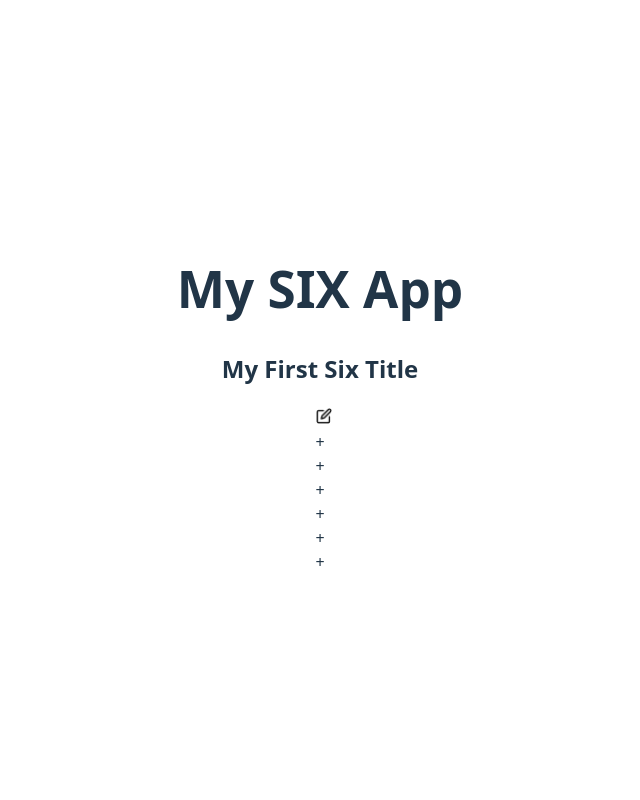
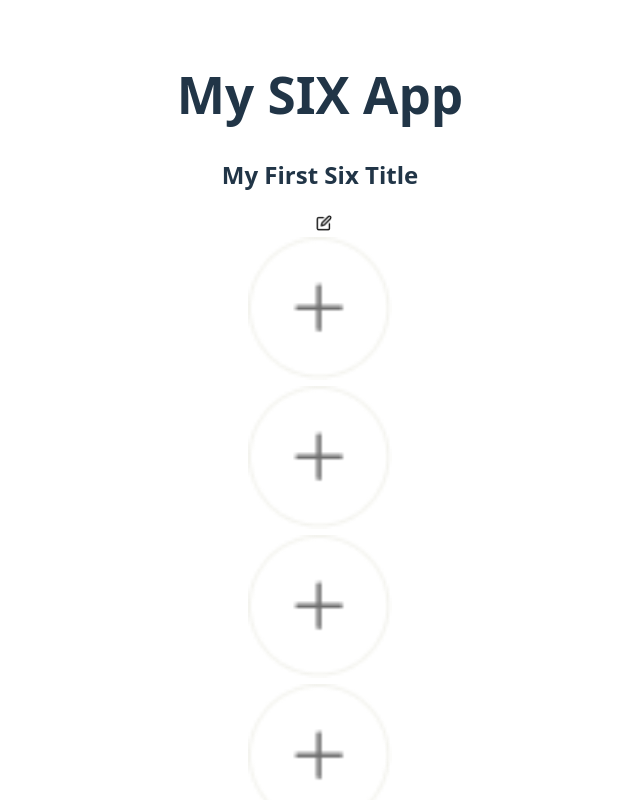
Before and after one commit to gaviral/react-app, a React (Vite) app: page / in a window 1280 px wide. Shown: the top 800 px of the page, without its empty margins (320-960 px from the left). Built offline with nearby package versions, Linux system fonts and the light colour scheme.

Commit message:
feat(pick): Add Pick component with placeholder view and integrate into Six

```diff
--- /dev/null
+++ b/src/components/Pick.tsx
@@ -0,0 +1,20 @@
+import React from 'react';
+import addIcon from '../assets/icon-add.png'; // Assuming path to add icon
+
+interface PickProps {
+    // Props will be added later, e.g., for onClick handler
+    onAdd?: () => void; // Optional: A function to call when the add icon is clicked
+}
+
+const Pick: React.FC<PickProps> = ({ onAdd }) => {
+    // For now, just a placeholder. Later this will show image or add button.
+    // The requirements state "clicking on the + in the placeholder view"
+    return (
+        <div className="pick-container placeholder" onClick={onAdd} style={{ cursor: onAdd ? 'pointer' : 'default' }}>
+            <img src={addIcon} alt="Add Pick" style={{ width: '50%', height: '50%', opacity: 0.7 }} />
+            {/* Later, this component will also display the pick's image and name */}
+        </div>
+    );
+};
+
+export default Pick;
--- a/src/components/Six.tsx
+++ b/src/components/Six.tsx
@@ -1,5 +1,6 @@
 import React, { useState } from 'react';
 import editIcon from '../assets/icon-edit.png'; // Assuming this is the path
+import Pick from './Pick'; // Import the Pick component
 
 interface SixProps {
     title: string;
@@ -23,6 +24,12 @@ const Six: React.FC<SixProps> = ({ title: initialTitle }) => {
     const handleCancel = () => {
         setIsEditing(false);
         // Optionally reset editValue to title if needed, or just close
+    };
+
+    const handleAddPick = (index: number) => {
+        // Placeholder function for adding/editing a pick
+        console.log(`Attempting to add/edit pick at index: ${index}`);
+        // Later, this will prompt for name and image URL
     };
 
     return (
@@ -52,9 +59,7 @@ const Six: React.FC<SixProps> = ({ title: initialTitle }) => {
             {/* Placeholder for Picks */}
             <div className="picks-grid">
                 {Array.from({ length: 6 }).map((_, index) => (
-                    <div key={index} className="pick-placeholder">
-                        +
-                    </div>
+                    <Pick key={index} onAdd={() => handleAddPick(index)} />
                 ))}
             </div>
         </div>
```
